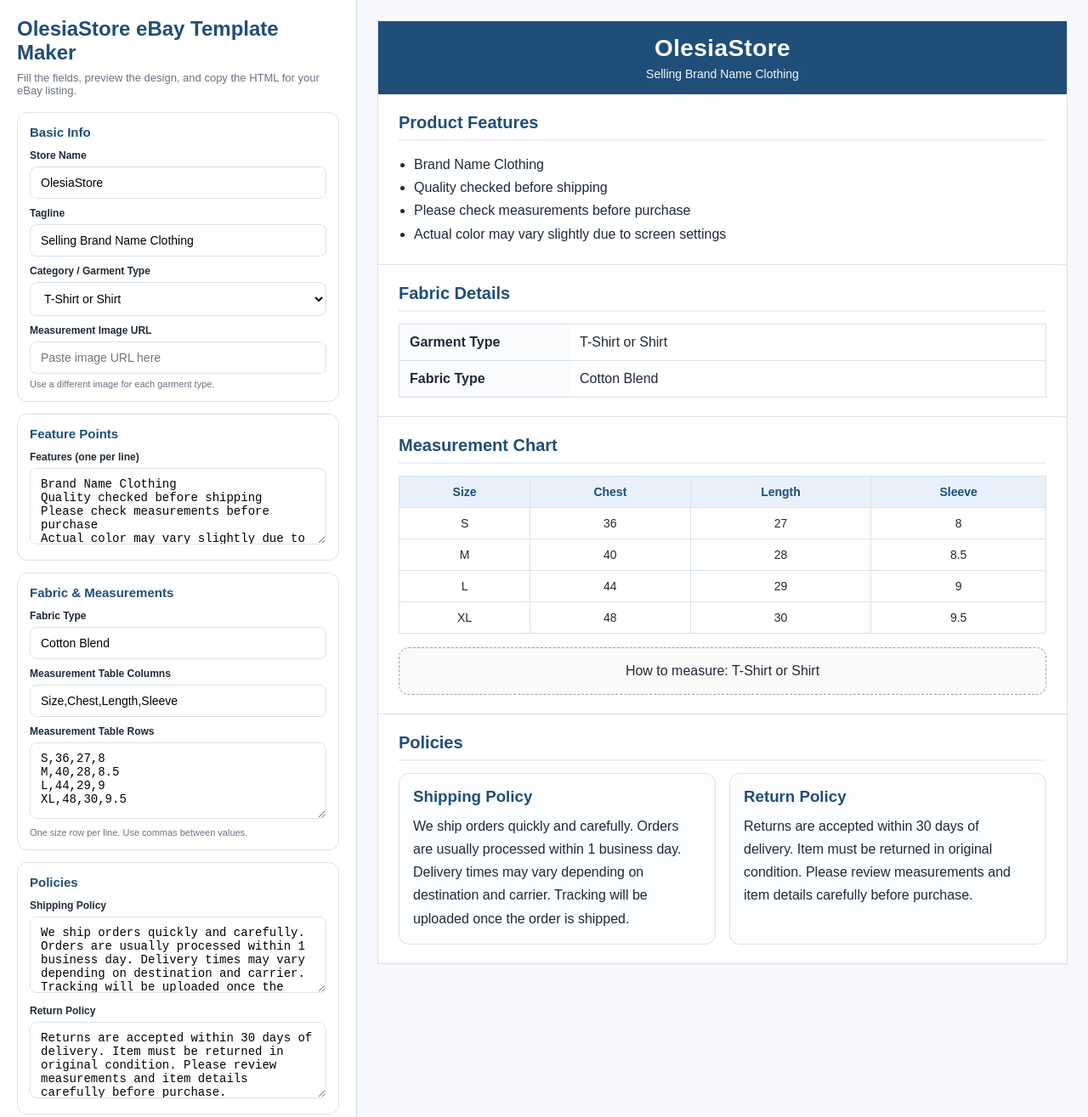
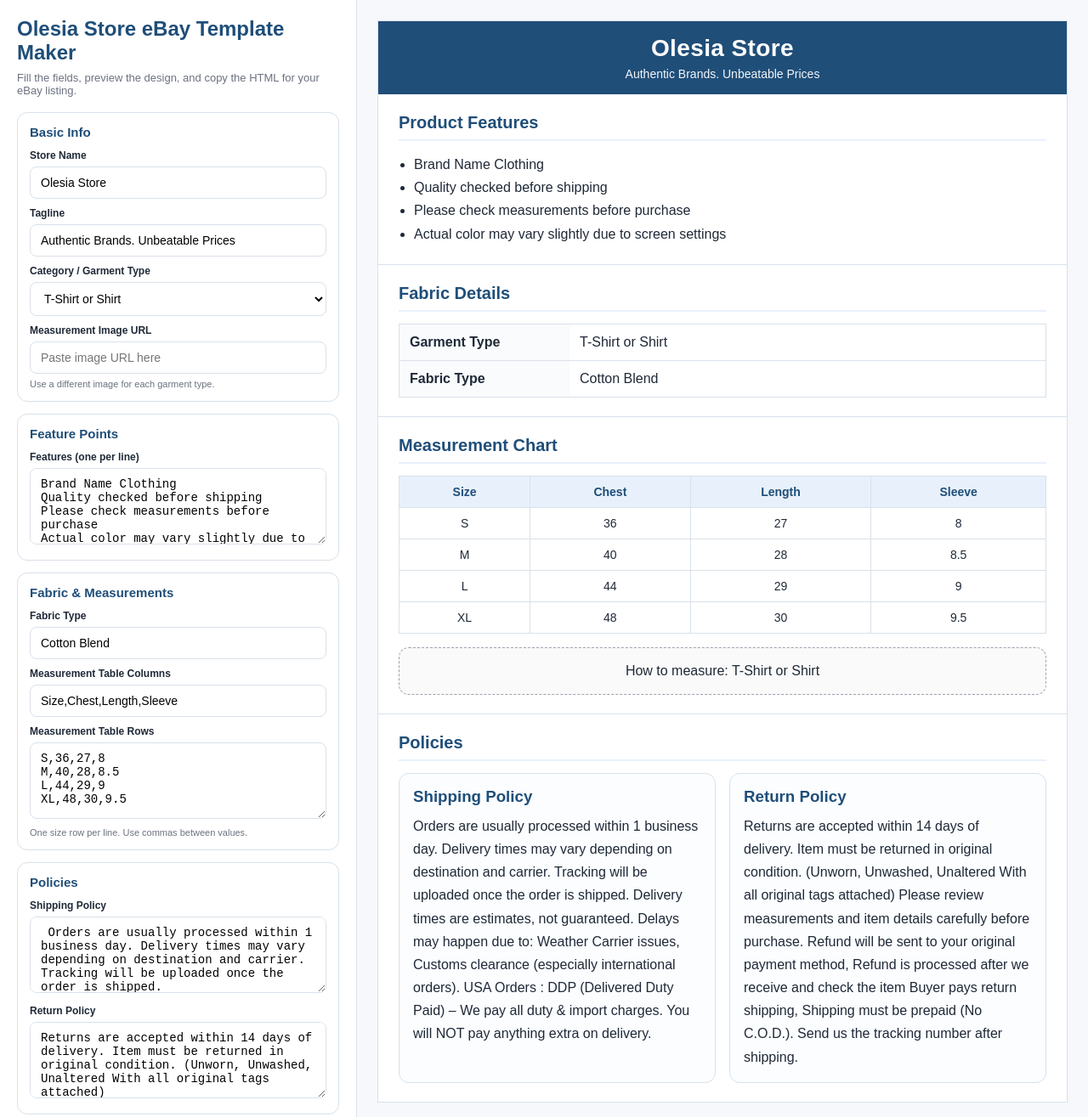
Before and after one commit to latheep/olesiastore, a plain HTML site: page index.html in a window 1280 px wide. Shown: the top 1315 px of the page at 85% size. Drawn offline with Linux system fonts and the light colour scheme.

Commit message:
Update index.html
updated basic policy

```diff
--- a/index.html
+++ b/index.html
@@ -3,7 +3,7 @@
 <head>
   <meta charset="UTF-8" />
   <meta name="viewport" content="width=device-width, initial-scale=1.0" />
-  <title>OlesiaStore eBay HTML Template Maker</title>
+  <title>Olesia Store eBay HTML Template Maker</title>
   <style>
     :root {
       --blue: #1f4e79;
@@ -261,16 +261,16 @@
 <body>
   <div class="wrap">
     <div class="panel">
-      <h1>OlesiaStore eBay Template Maker</h1>
+      <h1>Olesia Store eBay Template Maker</h1>
       <div class="sub">Fill the fields, preview the design, and copy the HTML for your eBay listing.</div>
 
       <div class="group">
         <h2>Basic Info</h2>
         <label>Store Name</label>
-        <input type="text" id="storeName" value="OlesiaStore" />
+        <input type="text" id="storeName" value="Olesia Store" />
 
         <label>Tagline</label>
-        <input type="text" id="tagline" value="Selling Brand Name Clothing" />
+        <input type="text" id="tagline" value="Authentic Brands. Unbeatable Prices" />
 
         <label>Category / Garment Type</label>
         <select id="garmentType">
@@ -313,10 +313,19 @@ XL,48,30,9.5</textarea>
       <div class="group">
         <h2>Policies</h2>
         <label>Shipping Policy</label>
-        <textarea id="shippingPolicy">We ship orders quickly and carefully. Orders are usually processed within 1 business day. Delivery times may vary depending on destination and carrier. Tracking will be uploaded once the order is shipped.</textarea>
+        <textarea id="shippingPolicy"> Orders are usually processed within 1 business day. Delivery times may vary depending on destination and carrier. Tracking will be uploaded once the order is shipped.
+        Delivery times are estimates, not guaranteed. Delays may happen due to: Weather Carrier issues, Customs clearance (especially international orders).
+
+          USA Orders : DDP (Delivered Duty Paid) – We pay all duty & import charges. You will NOT pay anything extra on delivery.
+        </textarea>
 
         <label>Return Policy</label>
-        <textarea id="returnPolicy">Returns are accepted within 30 days of delivery. Item must be returned in original condition. Please review measurements and item details carefully before purchase.</textarea>
+        <textarea id="returnPolicy">Returns are accepted within 14 days of delivery. Item must be returned in original condition. (Unworn, Unwashed, Unaltered With all original tags attached)
+          Please review measurements and item details carefully before purchase.
+        Refund will be sent to your original payment method, Refund is processed after we receive and check the item
+          Buyer pays return shipping, Shipping must be prepaid (No C.O.D.).
+          Send us the tracking number after shipping.
+        </textarea>
       </div>
 
       <div class="btns">
```
